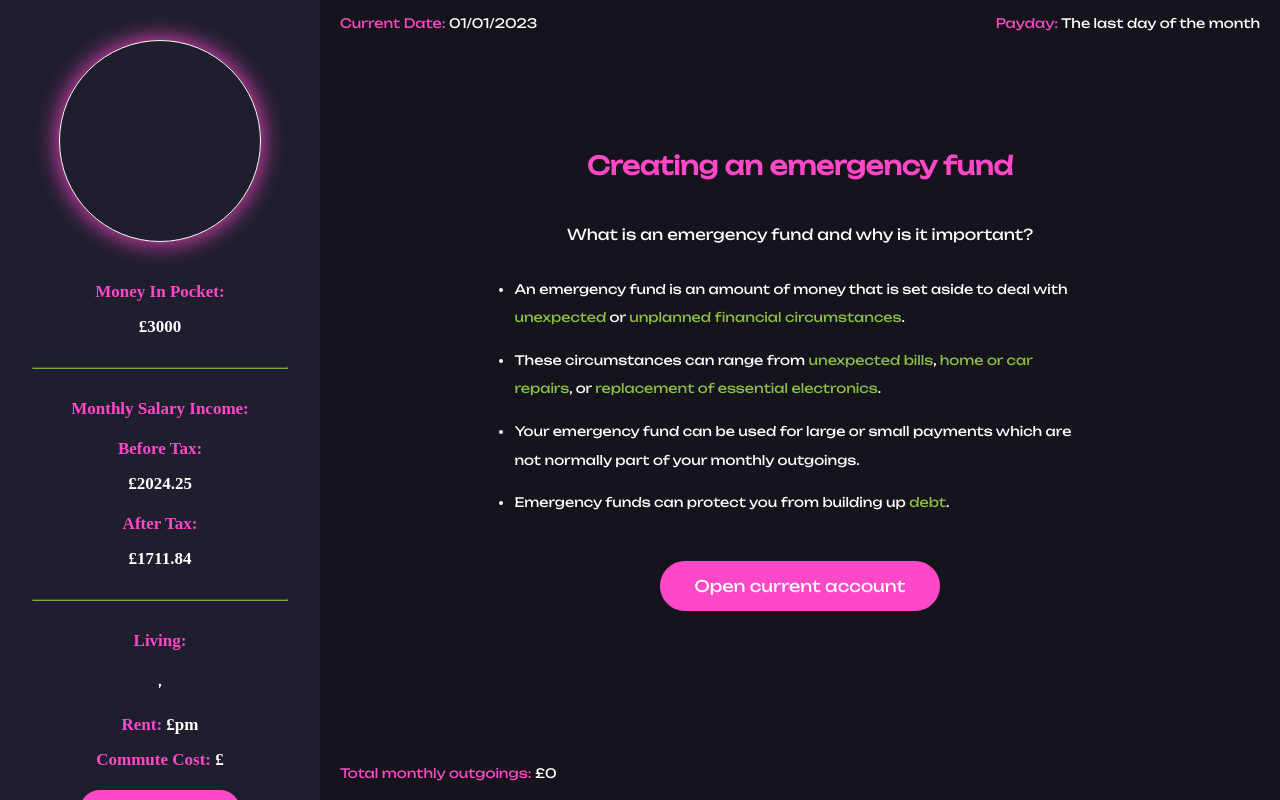
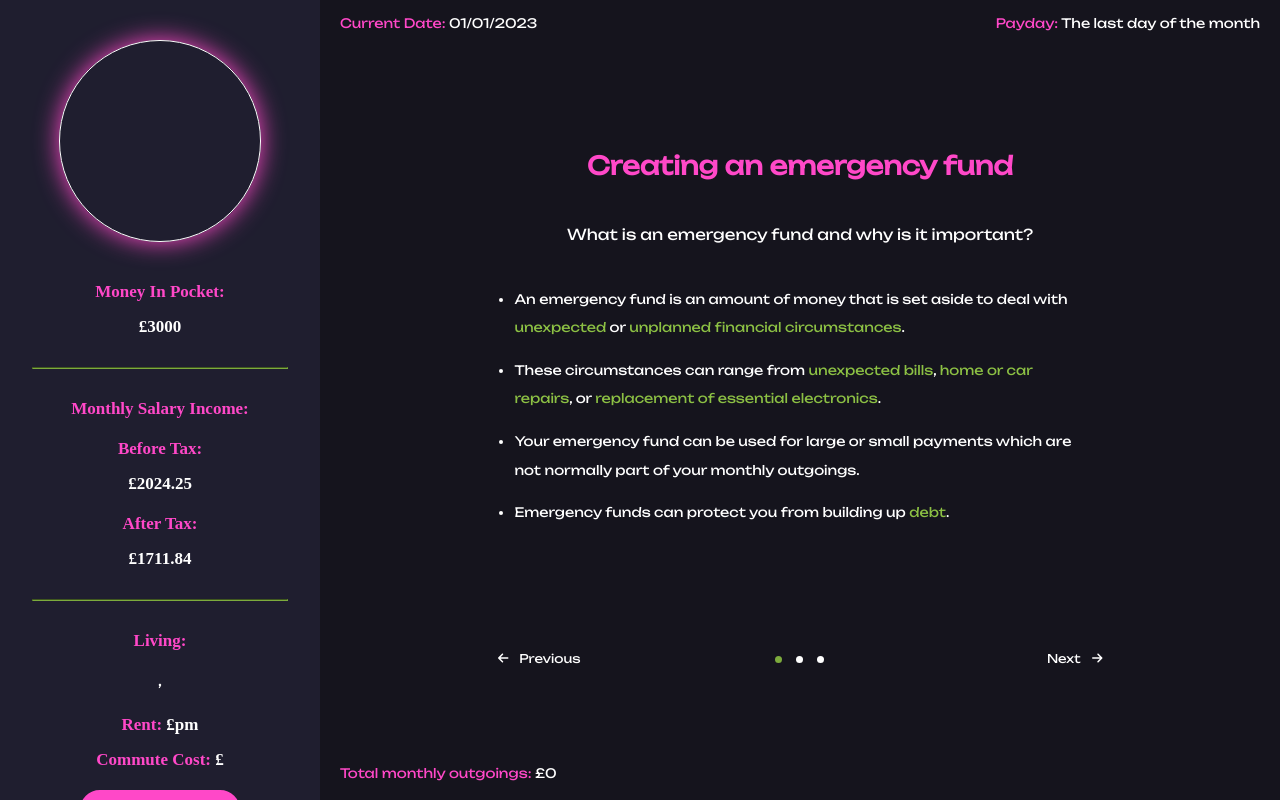
Before and after one commit to lucyscanlon/FinanceGame, a Vue app: page / in a window 1280 px wide. Built offline with nearby package versions, Linux system fonts and the light colour scheme; a web font is replaced by a local one.

Commit message:
emergency fund introduction text completed

```diff
--- a/src/components/MainGame/InformationPages/EmergencyFundIntroduction.vue
+++ b/src/components/MainGame/InformationPages/EmergencyFundIntroduction.vue
@@ -10,8 +10,9 @@ The parent of this component:
             <h1>Creating an emergency fund</h1>
         </div>
         <div class="rentintro-description-wrapper">
+            <div :class="currentSlide !== 0 && 'pensionSlideInactive'" class="pension-slidecontainer">
                 <p>What is an emergency fund and why is it important?</p>
-            <div class="rentintro-list">
+                <div class="rentintro-list emergencyfund-list-intro pensionslideactive">
                     <ul>
                         <li>An emergency fund is an amount of money that is set aside to deal with <span class="colour-green">unexpected</span> or <span class="colour-green">unplanned financial circumstances</span>.</li>
                         <li>These circumstances can range from <span class="colour-green">unexpected bills</span>, <span class="colour-green">home or car repairs</span>, or <span class="colour-green">replacement of essential electronics</span>.</li>
@@ -19,22 +20,61 @@ The parent of this component:
                         <li>Emergency funds can protect you from building up <span class="colour-green">debt</span>.</li>
                     </ul>
                 </div>
-            <div class="rentinfo-button-wrapper">
-                <!-- Call store method on click -->
-                <button @click="manageMainGameNav.navigateToPage(1)" class="currentaccount-button">Open current account</button>
+            </div>
+            <div :class="currentSlide !== 1 && 'pensionSlideInactive'" class="pension-slidecontainer">
+                <p>Tips for creating and using an emergency fund:</p>
+                <div class="rentintro-list emergencyfund-list-intro pensionslideactive">
+                    <ul>
+                        <li>Keep the money in a place that is <span class="colour-green">easily accessible</span> - you never know when you will need it!</li>
+                        <li>You can choose to store your fund in a <span class="colour-green">high interest savings account</span>, meaning your money can grow over time from interest. Some accounts may need an <span class="colour-green">initial deposit</span> to set up, always check the requirements.</li>
+                        <li>Don't invest the money in stocks and shares - This way the value of your emergency fund will not be subject to market fluctuations.</li>
+                        <li>Only use the fund for <span class="colour-green">true emergnecies</span> and remember to replenish your emergency fund as soon as possible after using it.</li>
+                    </ul>
+                </div>
+            </div>
+            <div :class="currentSlide !== 2 && 'pensionSlideInactive'" class="pension-slidecontainer">
+                <p>Choose an account to hold your emergency fund</p>
+                <div class="rentintro-list emergencyfund-list-intro pensionslideactive">
+                </div>
+            </div>
+            <div class="previous-next-container">
+                <div class="previous-container">
+                    <p @click="previousSlide()"><font-awesome-icon icon="fa-solid fa-arrow-left" /> Previous</p>
+                </div>
+                <div :class="removeNextButton && 'displaynone'" class="currentslide-circles-container">
+                    <span :class="currentSlide === 0 && 'circleactive'"><font-awesome-icon icon="fa-solid fa-circle" /></span>
+                    <span :class="currentSlide === 1 && 'circleactive'"><font-awesome-icon icon="fa-solid fa-circle" /></span>
+                    <span :class="currentSlide === 2 && 'circleactive'"><font-awesome-icon icon="fa-solid fa-circle" /></span>
+                </div>
+                <div :class="removeNextButton && 'displaynone'" class="next-container">
+                    <p @click="nextSlide()">Next <font-awesome-icon icon="fa-solid fa-arrow-right" /></p>
+                </div>
             </div>
         </div>
     </div>
 </template>
 <script setup>
     // import stores
-    import { useMainGameplayNavigationStore } from '../../../store/MainGameChoicesStore.js'
-    const manageMainGameNav = useMainGameplayNavigationStore()
+    //import { useMainGameplayNavigationStore } from '../../../store/MainGameChoicesStore.js'
+    //const manageMainGameNav = useMainGameplayNavigationStore()
 
 </script>
 <script>
     // export component data
     export default {
       name: 'EmergencyFundIntroduction',
+      data() {
+        return {
+            currentSlide: 0,
+        }
+      }, methods: {
+        nextSlide() {
+            this.currentSlide = this.currentSlide + 1;
+        },
+
+        previousSlide() {
+            this.currentSlide = this.currentSlide - 1;
+        }
+      }
     }
 </script>
--- a/src/styles/style.css
+++ b/src/styles/style.css
@@ -1476,3 +1476,15 @@ input[type=number] {
   transition-duration: 0.3s;
 
 }
+
+
+/* emergency fund */
+
+.emergency-fund-list {
+  min-height: 350px;
+}
+
+.emergencyfund-list-intro {
+  padding-top: 20px;
+  min-height: 350px;
+}
```
Lines whose indentation alone changed are shown as unchanged.
